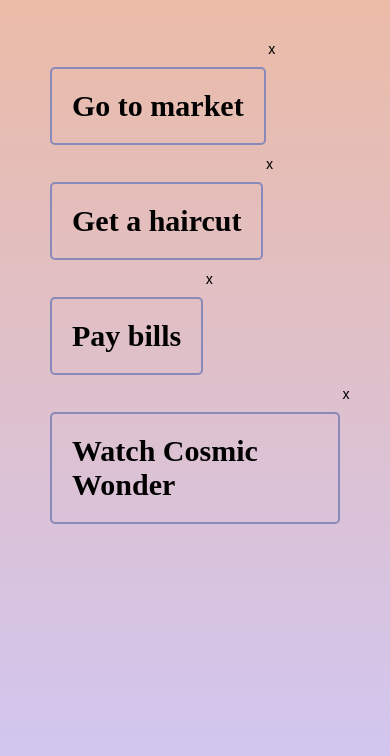
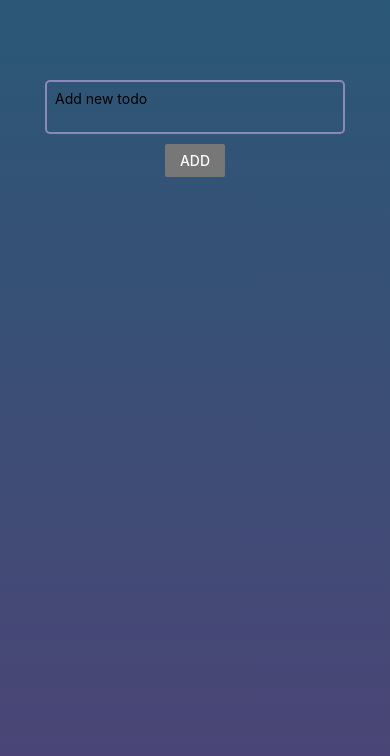
Before and after one commit to abhishekpawl/react-native-todo-app, a React Native app: screen / in a window 390 px wide. Shown: the top 756 px of the page. Built offline with nearby package versions, Linux system fonts and the light colour scheme.

Commit message:
Add note

```diff
--- a/App.js
+++ b/App.js
@@ -1,14 +1,18 @@
 import React, {useState} from 'react';
-import { StyleSheet, Text, View, FlatList, TouchableOpacity } from 'react-native';
+import { StyleSheet, Text, View, FlatList, TouchableOpacity, TextInput, Button } from 'react-native';
 import { LinearGradient } from 'expo-linear-gradient';
 
 export default function App() {
   const [todos, setTodos] = useState([
-    { key: '1', text: "Go to market" },
+    /* { key: '1', text: "Go to market" },
     { key: '2', text: "Get a haircut" },
     { key: '3', text: "Pay bills" },
-    { key: '4', text: "Watch Cosmic Wonder" },
+    { key: '4', text: "Watch Cosmic Wonder" }, */
   ])
+
+  const [listID, setListID] = useState(1);
+
+  const [newtodo, setNewtodo] = useState('Add New Todo')
 
   const deleteHandler = (key) => {
     setTodos((prevState) => (
@@ -16,9 +20,36 @@ export default function App() {
     ))
   }
 
+  const submitHandler = () => {
+    setTodos((prevState) => {
+      return [
+        ...prevState,
+        {
+          text: newtodo,
+          key: listID
+        }
+      ]
+    })
+    setListID(listID + 1)
+    setNewtodo('')
+  }
+
   return (
     <View style={styles.container}>
-      <LinearGradient colors={['#ebbba7', '#cfc7f8']} style={styles.container}>
+      <LinearGradient colors={['#2b5876', '#4e4376']} style={styles.container}>
+        <View>
+          <TextInput
+          multiline
+          style={styles.input}
+          onChangeText={(value) => setNewtodo(value)}
+          placeholder='Add new todo'
+          />
+          <View style={styles.addButtonOuter}>
+            <View style={styles.addButtonInner}>
+              <Button title='add' color="#777" onPress={submitHandler}/>
+            </View>
+          </View>
+        </View>
         <View style={styles.body}>
           <FlatList
             data={todos}
@@ -44,13 +75,14 @@ const styles = StyleSheet.create({
     color: 'black',
   },
   body: {
-    padding: 40,
+    padding: 20,
     color: 'black',
   },
   todo: {
-    margin: 10,
-    padding: 20,
-    fontSize: 30,
+    /* margin: 10, */
+    marginBottom: 20,
+    padding: 10,
+    fontSize: 20,
     fontWeight: "bold",
     fontFamily: 'notoserif',
     borderColor: '#8989ba',
@@ -60,5 +92,22 @@ const styles = StyleSheet.create({
   todoContainer: {
     alignSelf: 'flex-start',
     alignItems: 'flex-end',
+  },
+  input: {
+    borderWidth: 2,
+    borderColor: '#8989ba',
+    padding: 8,
+    marginTop: 80,
+    marginBottom: 10,
+    width: 300,
+    borderRadius: 5,
+    color: '#000'
+  },
+  addButtonOuter: {
+    alignItems: 'center',
+  },
+  addButtonInner: {
+    width: 60,
+    alignContent: 'space-between'
   }
 });
```
